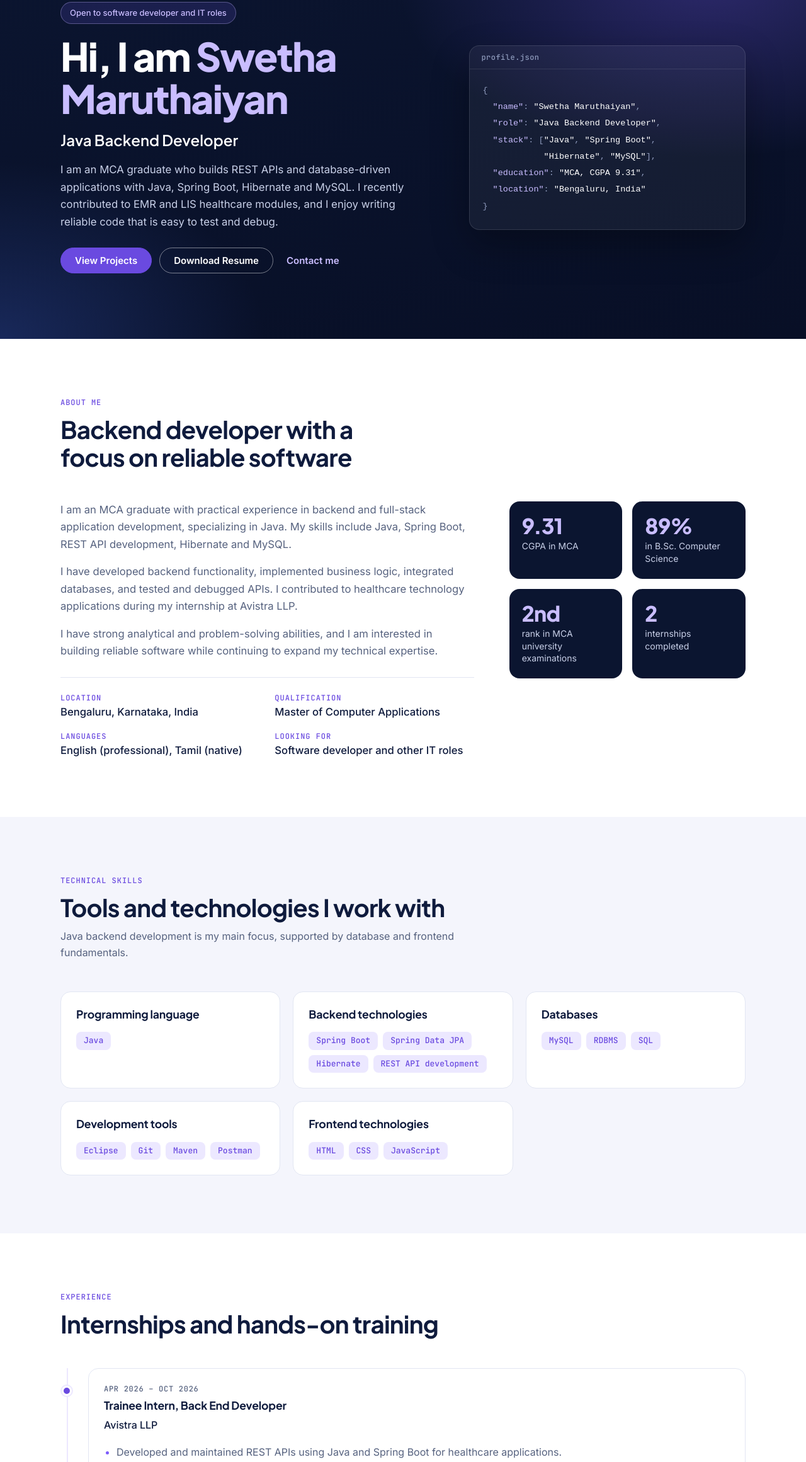
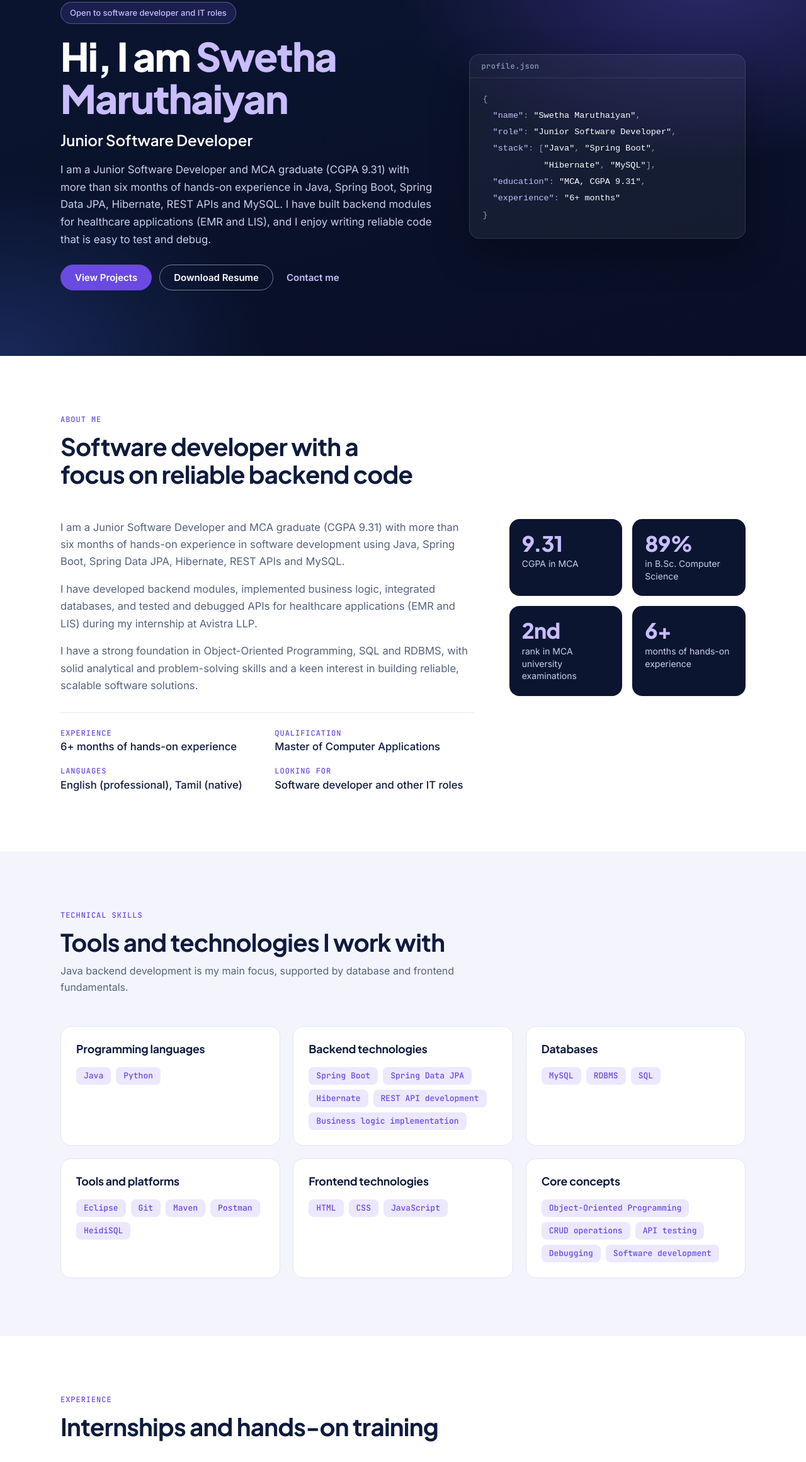
Before and after one commit to swethamaruthi18-cmyk/Portfolio, a plain HTML site: page index.html in a window 1280 px wide. Shown: the part 154-2475 px from the top of the page at 63% size. Drawn offline with Linux system fonts and the light colour scheme.

Commit message:
Update portfolio and resume to latest version
Co-Authored-By: Claude Sonnet 5.5 <noreply@anthropic.com>
Claude-Session: https://claude.ai/code/session_017SQsjzZBTqS81d7cTvoAxx

```diff
--- a/index.html
+++ b/index.html
@@ -3,8 +3,8 @@
 <head>
   <meta charset="UTF-8">
   <meta name="viewport" content="width=device-width, initial-scale=1.0, viewport-fit=cover">
-  <title>Swetha Maruthaiyan | Java Backend Developer</title>
-  <meta name="description" content="Portfolio of Swetha Maruthaiyan, an MCA graduate and Java backend developer skilled in Java, Spring Boot, Hibernate and MySQL.">
+  <title>Swetha Maruthaiyan | Junior Software Developer</title>
+  <meta name="description" content="Portfolio of Swetha Maruthaiyan, a Junior Software Developer and MCA graduate skilled in Java, Spring Boot, Hibernate and MySQL.">
   <meta name="theme-color" content="#0b1530">
   <link rel="preconnect" href="https://fonts.googleapis.com">
   <link rel="preconnect" href="https://fonts.gstatic.com" crossorigin>
@@ -49,8 +49,8 @@
         <div class="hero-copy">
           <p class="pill hero-anim" style="--d:0ms">Open to software developer and IT roles</p>
           <h1 class="hero-anim" style="--d:80ms">Hi, I am <span class="hero-name">Swetha Maruthaiyan</span></h1>
-          <p class="hero-title hero-anim" style="--d:160ms">Java Backend Developer</p>
-          <p class="hero-intro hero-anim" style="--d:240ms">I am an MCA graduate who builds REST APIs and database-driven applications with Java, Spring Boot, Hibernate and MySQL. I recently contributed to EMR and LIS healthcare modules, and I enjoy writing reliable code that is easy to test and debug.</p>
+          <p class="hero-title hero-anim" style="--d:160ms">Junior Software Developer</p>
+          <p class="hero-intro hero-anim" style="--d:240ms">I am a Junior Software Developer and MCA graduate (CGPA 9.31) with more than six months of hands-on experience in Java, Spring Boot, Spring Data JPA, Hibernate, REST APIs and MySQL. I have built backend modules for healthcare applications (EMR and LIS), and I enjoy writing reliable code that is easy to test and debug.</p>
           <div class="hero-actions hero-anim" style="--d:320ms">
             <a class="btn" href="#projects">View Projects</a>
             <a class="btn btn--outline" href="assets/Swetha_Maruthaiyan_Resume.pdf" download>Download Resume</a>
@@ -62,11 +62,11 @@
           <div class="code-card-bar"><span>profile.json</span></div>
 <pre class="code"><code><span class="p">{</span>
   <span class="k">"name"</span><span class="p">:</span> <span class="s">"Swetha Maruthaiyan"</span><span class="p">,</span>
-  <span class="k">"role"</span><span class="p">:</span> <span class="s">"Java Backend Developer"</span><span class="p">,</span>
+  <span class="k">"role"</span><span class="p">:</span> <span class="s">"Junior Software Developer"</span><span class="p">,</span>
   <span class="k">"stack"</span><span class="p">:</span> <span class="p">[</span><span class="s">"Java"</span><span class="p">,</span> <span class="s">"Spring Boot"</span><span class="p">,</span>
             <span class="s">"Hibernate"</span><span class="p">,</span> <span class="s">"MySQL"</span><span class="p">],</span>
   <span class="k">"education"</span><span class="p">:</span> <span class="s">"MCA, CGPA 9.31"</span><span class="p">,</span>
-  <span class="k">"location"</span><span class="p">:</span> <span class="s">"Bengaluru, India"</span>
+  <span class="k">"experience"</span><span class="p">:</span> <span class="s">"6+ months"</span>
 <span class="p">}</span></code></pre>
         </aside>
       </div>
@@ -77,17 +77,17 @@
       <div class="container">
         <div class="section-head reveal">
           <p class="kicker">About me</p>
-          <h2>Backend developer with a focus on reliable software</h2>
+          <h2>Software developer with a focus on reliable backend code</h2>
         </div>
 
         <div class="about-grid">
           <div class="about-text reveal">
-            <p>I am an MCA graduate with practical experience in backend and full-stack application development, specializing in Java. My skills include Java, Spring Boot, REST API development, Hibernate and MySQL.</p>
-            <p>I have developed backend functionality, implemented business logic, integrated databases, and tested and debugged APIs. I contributed to healthcare technology applications during my internship at Avistra LLP.</p>
-            <p>I have strong analytical and problem-solving abilities, and I am interested in building reliable software while continuing to expand my technical expertise.</p>
+            <p>I am a Junior Software Developer and MCA graduate (CGPA 9.31) with more than six months of hands-on experience in software development using Java, Spring Boot, Spring Data JPA, Hibernate, REST APIs and MySQL.</p>
+            <p>I have developed backend modules, implemented business logic, integrated databases, and tested and debugged APIs for healthcare applications (EMR and LIS) during my internship at Avistra LLP.</p>
+            <p>I have a strong foundation in Object-Oriented Programming, SQL and RDBMS, with solid analytical and problem-solving skills and a keen interest in building reliable, scalable software solutions.</p>
 
             <dl class="facts">
-              <div><dt>Location</dt><dd>Bengaluru, Karnataka, India</dd></div>
+              <div><dt>Experience</dt><dd>6+ months of hands-on experience</dd></div>
               <div><dt>Qualification</dt><dd>Master of Computer Applications</dd></div>
               <div><dt>Languages</dt><dd>English (professional), Tamil (native)</dd></div>
               <div><dt>Looking for</dt><dd>Software developer and other IT roles</dd></div>
@@ -98,7 +98,7 @@
             <li><b>9.31</b><span>CGPA in MCA</span></li>
             <li><b>89%</b><span>in B.Sc. Computer Science</span></li>
             <li><b>2nd</b><span>rank in MCA university examinations</span></li>
-            <li><b>2</b><span>internships completed</span></li>
+            <li><b>6+</b><span>months of hands-on experience</span></li>
           </ul>
         </div>
       </div>
@@ -115,24 +115,28 @@
 
         <div class="grid grid--skills">
           <article class="card reveal">
-            <h3>Programming language</h3>
-            <ul class="chips"><li>Java</li></ul>
+            <h3>Programming languages</h3>
+            <ul class="chips"><li>Java</li><li>Python</li></ul>
           </article>
           <article class="card reveal">
             <h3>Backend technologies</h3>
-            <ul class="chips"><li>Spring Boot</li><li>Spring Data JPA</li><li>Hibernate</li><li>REST API development</li></ul>
+            <ul class="chips"><li>Spring Boot</li><li>Spring Data JPA</li><li>Hibernate</li><li>REST API development</li><li>Business logic implementation</li></ul>
           </article>
           <article class="card reveal">
             <h3>Databases</h3>
             <ul class="chips"><li>MySQL</li><li>RDBMS</li><li>SQL</li></ul>
           </article>
           <article class="card reveal">
-            <h3>Development tools</h3>
-            <ul class="chips"><li>Eclipse</li><li>Git</li><li>Maven</li><li>Postman</li></ul>
+            <h3>Tools and platforms</h3>
+            <ul class="chips"><li>Eclipse</li><li>Git</li><li>Maven</li><li>Postman</li><li>HeidiSQL</li></ul>
           </article>
           <article class="card reveal">
             <h3>Frontend technologies</h3>
             <ul class="chips"><li>HTML</li><li>CSS</li><li>JavaScript</li></ul>
+          </article>
+          <article class="card reveal">
+            <h3>Core concepts</h3>
+            <ul class="chips"><li>Object-Oriented Programming</li><li>CRUD operations</li><li>API testing</li><li>Debugging</li><li>Software development</li></ul>
           </article>
         </div>
       </div>
@@ -150,13 +154,13 @@
           <li class="tl-item reveal">
             <article class="card">
               <p class="date">Apr 2026 &ndash; Oct 2026</p>
-              <h3>Trainee Intern, Back End Developer</h3>
+              <h3>Trainee Intern, Junior Software Developer</h3>
               <p class="org">Avistra LLP</p>
               <ul class="bullets">
                 <li>Developed and maintained REST APIs using Java and Spring Boot for healthcare applications.</li>
                 <li>Implemented backend business logic and database operations using Spring Data JPA, Hibernate and MySQL.</li>
                 <li>Contributed to EMR and LIS modules, including patient management, doctor workflows, billing and inventory.</li>
-                <li>Tested and debugged APIs using Postman and collaborated with the development team to resolve issues.</li>
+                <li>Performed API testing and debugging using Postman and collaborated with the development team to resolve issues.</li>
               </ul>
             </article>
           </li>
@@ -168,7 +172,7 @@
               <p class="org">SSRTIC</p>
               <ul class="bullets">
                 <li>Gained practical exposure to Java programming and application development.</li>
-                <li>Worked with programming fundamentals, frontend technologies and relational database concepts.</li>
+                <li>Worked with programming fundamentals, frontend technologies (HTML, CSS, JavaScript) and relational database concepts.</li>
                 <li>Strengthened technical knowledge, debugging and problem-solving skills through practical training.</li>
               </ul>
             </article>
@@ -257,11 +261,6 @@
           </article>
           <article class="card cert reveal">
             <p class="label">Certification</p>
-            <h3>Front-End Web Development</h3>
-            <p>Scion Research and Development</p>
-          </article>
-          <article class="card cert reveal">
-            <p class="label">Certification</p>
             <h3>Value Added Course in Cyber Security</h3>
             <p>Bon Secours College for Women (30 hours)</p>
           </article>
@@ -278,7 +277,7 @@
           <article class="card cert reveal">
             <p class="label">Achievement</p>
             <h3>Senior Grade Typewriting in English</h3>
-            <p>Passed with distinction</p>
+            <p>With distinction</p>
           </article>
         </div>
       </div>
```
Also changed, not shown: 1 other file.
